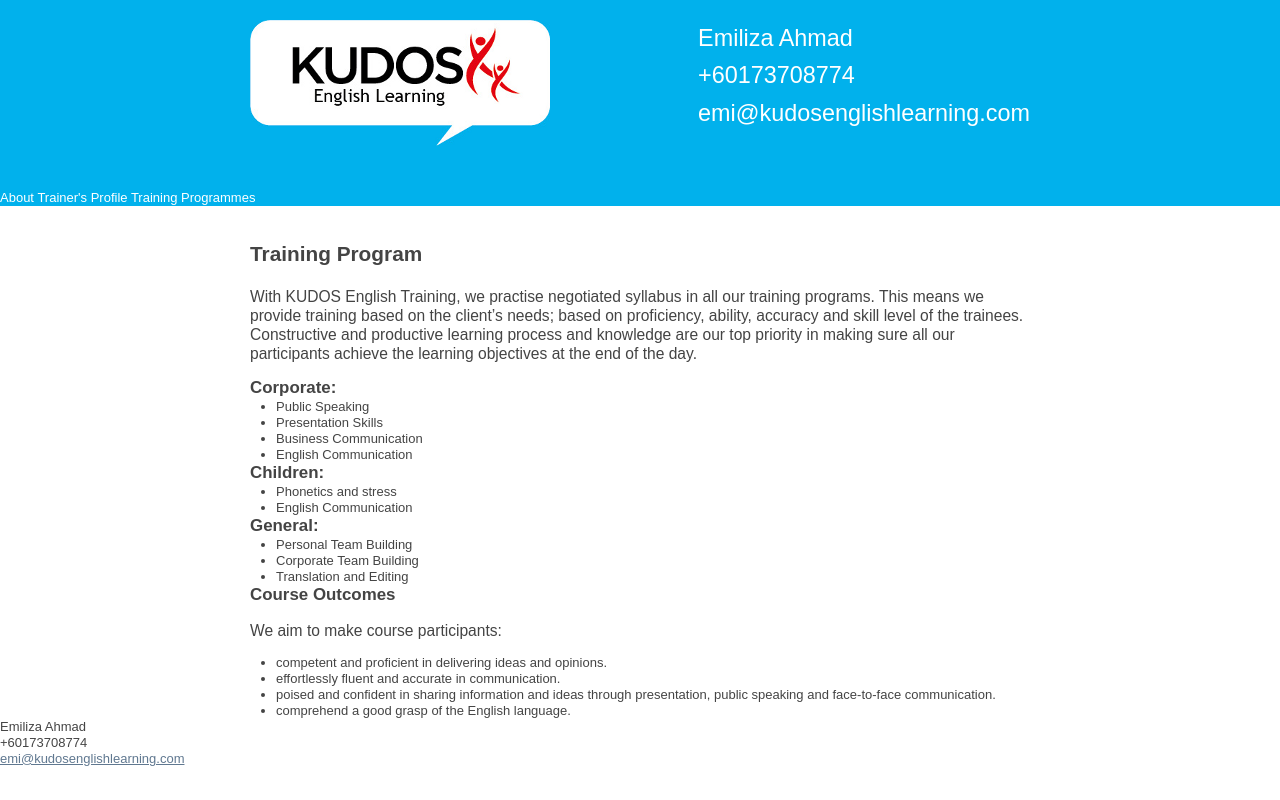
After one commit to calumhalcrow/kudosenglishlearning, a Python web app: template templates/training-programmes.html in a window 1280 px wide. The commit adds this page. Run offline with Jinja, Linux system fonts and the light colour scheme; the template is opened without the code that fills it, so the values that code supplies are empty.

Commit message:
Adds Trainer's Profile and Training Programmes pages.

```diff
--- a/templates/base.html
+++ b/templates/base.html
@@ -19,6 +19,8 @@
             </div>
             <nav>
                 <a href="/about">About</a>
+                <a href="/trainers-profile">Trainer's Profile</a>
+                <a href="/training-programmes">Training Programmes</a>
             </nav>
         </header>
 
--- /dev/null
+++ b/templates/training-programmes.html
@@ -0,0 +1,31 @@
+{% extends "base.html" %}
+{% block content %}
+<h1>Training Program</h1>
+<p>With KUDOS English Training, we practise negotiated syllabus in all our training programs. This means we provide training based on the client’s needs; based on proficiency, ability, accuracy and skill level of the trainees. Constructive and productive learning process and knowledge are our top priority in making sure all our participants achieve the learning objectives at the end of the day.</p>
+<h2>Corporate:</h2>
+<ul>
+    <li>Public Speaking</li>
+    <li>Presentation Skills</li>
+    <li>Business Communication</li>
+    <li>English Communication</li>
+</ul>
+<h2>Children:</h2>
+<ul>
+    <li>Phonetics and stress</li>
+    <li>English Communication</li>
+</ul>
+<h2>General:</h2>
+<ul>
+    <li>Personal Team Building</li>
+    <li>Corporate Team Building</li>
+    <li>Translation and Editing</li>
+</ul>
+<h2>Course Outcomes</h2>
+<p>We aim to make course participants:</p>
+<ul>
+    <li>competent and proficient in delivering ideas and opinions.</li>
+    <li>effortlessly fluent and accurate in communication.</li>
+    <li>poised and confident in sharing information and ideas through presentation, public speaking and face-to-face communication.</li>
+    <li>comprehend a good grasp of the English language.</li>
+</ul>
+{% endblock %}
```
Also changed, not shown: templates/trainers-profile.html (added, +9 -0 lines).
